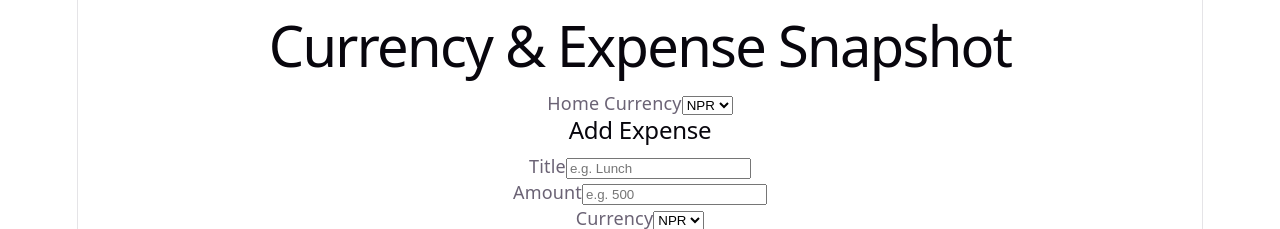
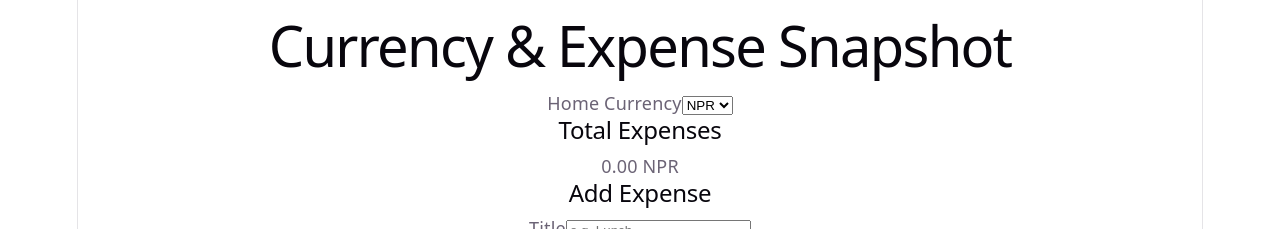
Before and after one commit to bhattaraikripa8-glitch/currency-expense-snapshot, a React app in the folder frontend/: page / in a window 1280 px wide. Shown: the top 229 px of the page. Built offline with nearby package versions, Linux system fonts and the light colour scheme; no server answers; the HTML template or start-up script is replaced by a standard one.

Commit message:
Running total in home currency added.

```diff
--- a/frontend/src/App.jsx
+++ b/frontend/src/App.jsx
@@ -107,12 +107,34 @@ function App() {
   }
 };
 
+const total = expenses.reduce((sum, expense) => {
+  const conversion = conversions[expense.id];
+
+  if (
+    conversion &&
+    !conversion.loading &&
+    !conversion.error &&
+    conversion.amount !== null
+  ) {
+    return sum + conversion.amount;
+  }
+
+  return sum;
+}, 0);
+
   return (
   <div>
     <h1>Currency & Expense Snapshot</h1>
     <HomeCurrencySelector
     homeCurrency={homeCurrency}
     onChange={setHomeCurrency}/>
+
+    <div>
+  <h2>Total Expenses</h2>
+  <p>
+    {total.toFixed(2)} {homeCurrency}
+  </p>
+</div>
 
     <ExpenseForm onExpenseAdded={handleExpenseAdded} />
 
```
